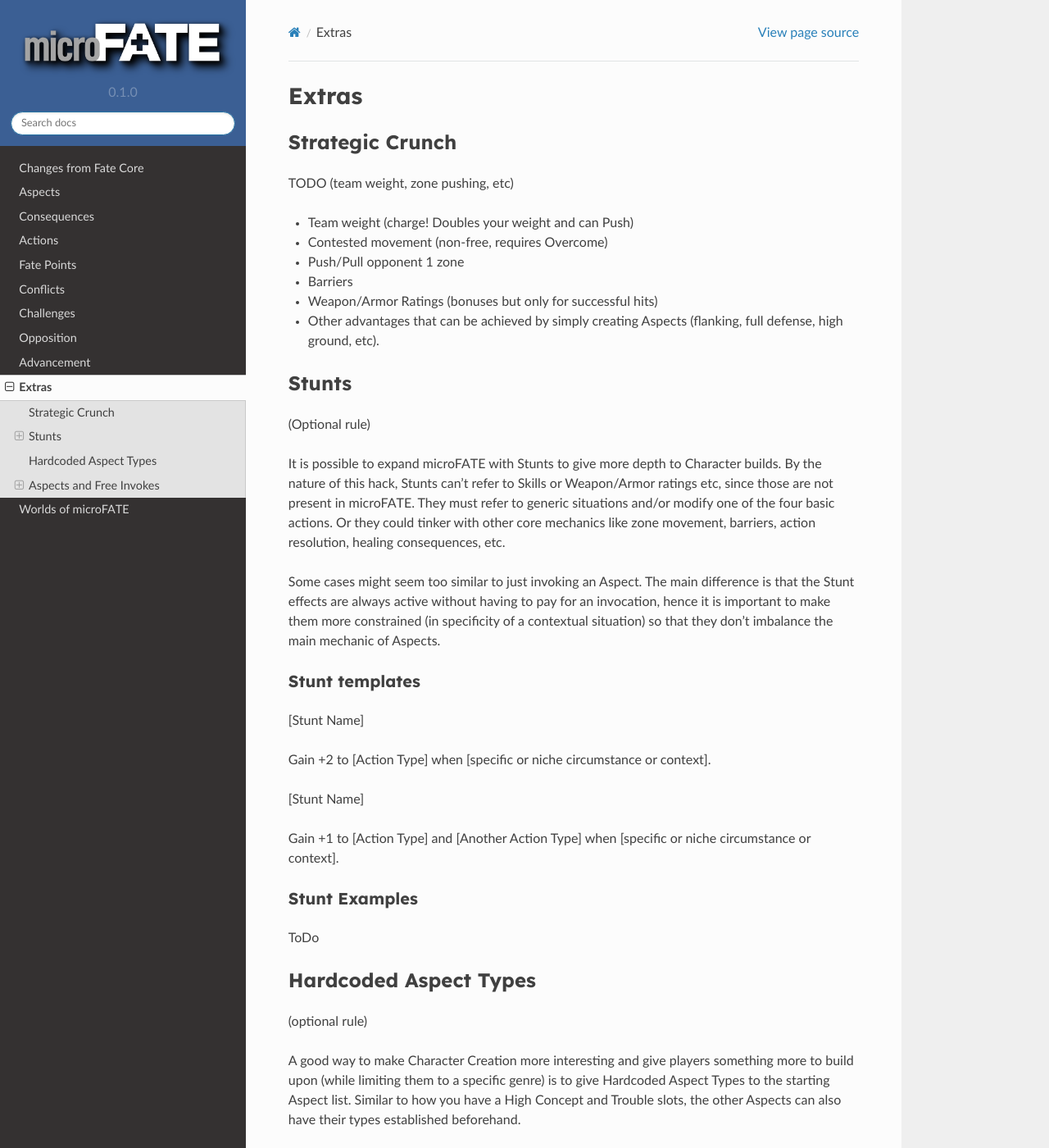
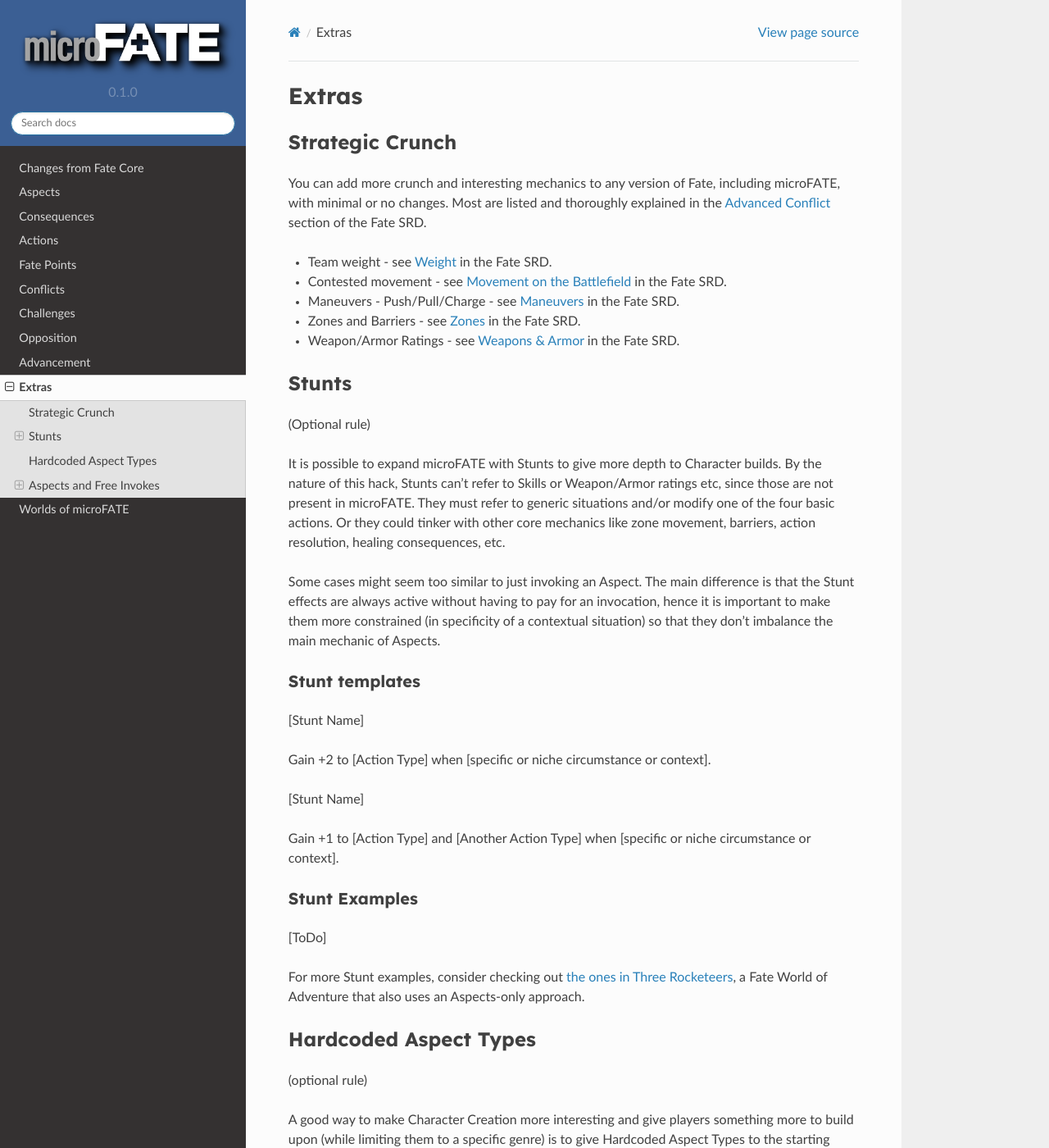
Before and after one commit to TaTooKa/microfate, a Sphinx documentation site: the page built from docs/source/pages/extras.rst, in a window 1280 px wide and 1400 px high. Shown: the whole window at 82% size. Built offline with Sphinx 7.4.7 and the Read the Docs theme 2.0.0, drawn with Linux system fonts in a browser that asks for light colours.

Commit message:
changes to the extras page.

```diff
--- a/docs/source/pages/extras.rst
+++ b/docs/source/pages/extras.rst
@@ -4,15 +4,14 @@
 Strategic Crunch
 ----------------
 
-TODO (team weight, zone pushing, etc)
+You can add more crunch and interesting mechanics to any version of Fate, including microFATE, with minimal or no changes.
+Most are listed and thoroughly explained in the `Advanced Conflict <https://fate-srd.com/war-ashes/advanced-conflict>`_ section of the Fate SRD.
 
--  Team weight (charge! Doubles your weight and can Push)
--  Contested movement (non-free, requires Overcome)
--  Push/Pull opponent 1 zone
--  Barriers
--  Weapon/Armor Ratings (bonuses but only for successful hits)
--  Other advantages that can be achieved by simply creating Aspects
-   (flanking, full defense, high ground, etc).
+-  Team weight - see `Weight <https://fate-srd.com/war-ashes/advanced-conflict#weight>`_ in the Fate SRD.
+-  Contested movement - see `Movement on the Battlefield <https://fate-srd.com/war-ashes/advanced-conflict#movement-on-the-battlefield>`_ in the Fate SRD.
+-  Maneuvers - Push/Pull/Charge - see `Maneuvers <https://fate-srd.com/war-ashes/advanced-conflict#maneuvers>`_ in the Fate SRD.
+-  Zones and Barriers - see `Zones <https://fate-srd.com/fate-system-toolkit/zones>`_ in the Fate SRD.
+-  Weapon/Armor Ratings - see `Weapons & Armor <https://fate-srd.com/fate-core/more-examples-extras#weapon-and-armor-ratings>`_ in the Fate SRD.
 
 Stunts
 ------
@@ -49,7 +48,10 @@
 Stunt Examples
 ~~~~~~~~~~~~~~
 
-ToDo
+[ToDo]
+
+
+For more Stunt examples, consider checking out `the ones in Three Rocketeers <https://fate-srd.com/three-rocketeers/no-skill-swashbuckling#stunts>`_, a Fate World of Adventure that also uses an Aspects-only approach.
 
 .. _hardcoded-aspect-types:
 
```
